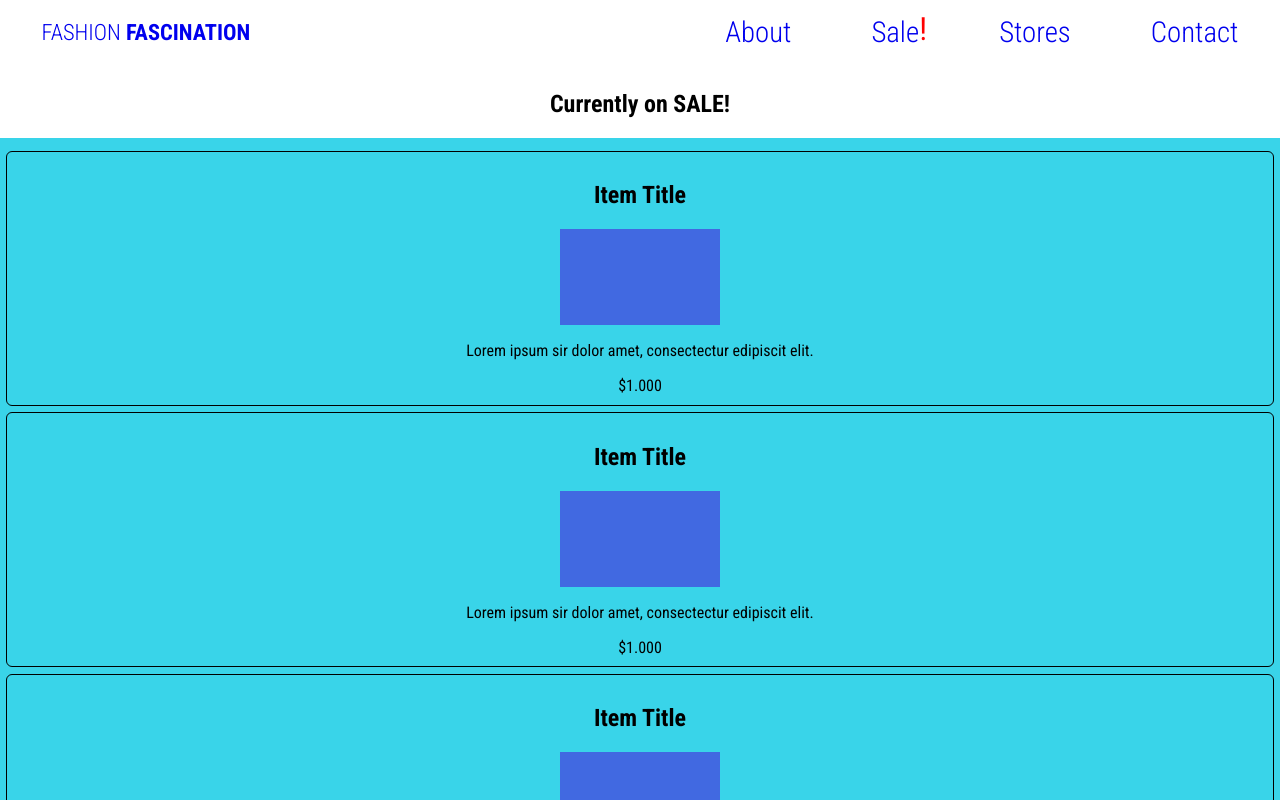
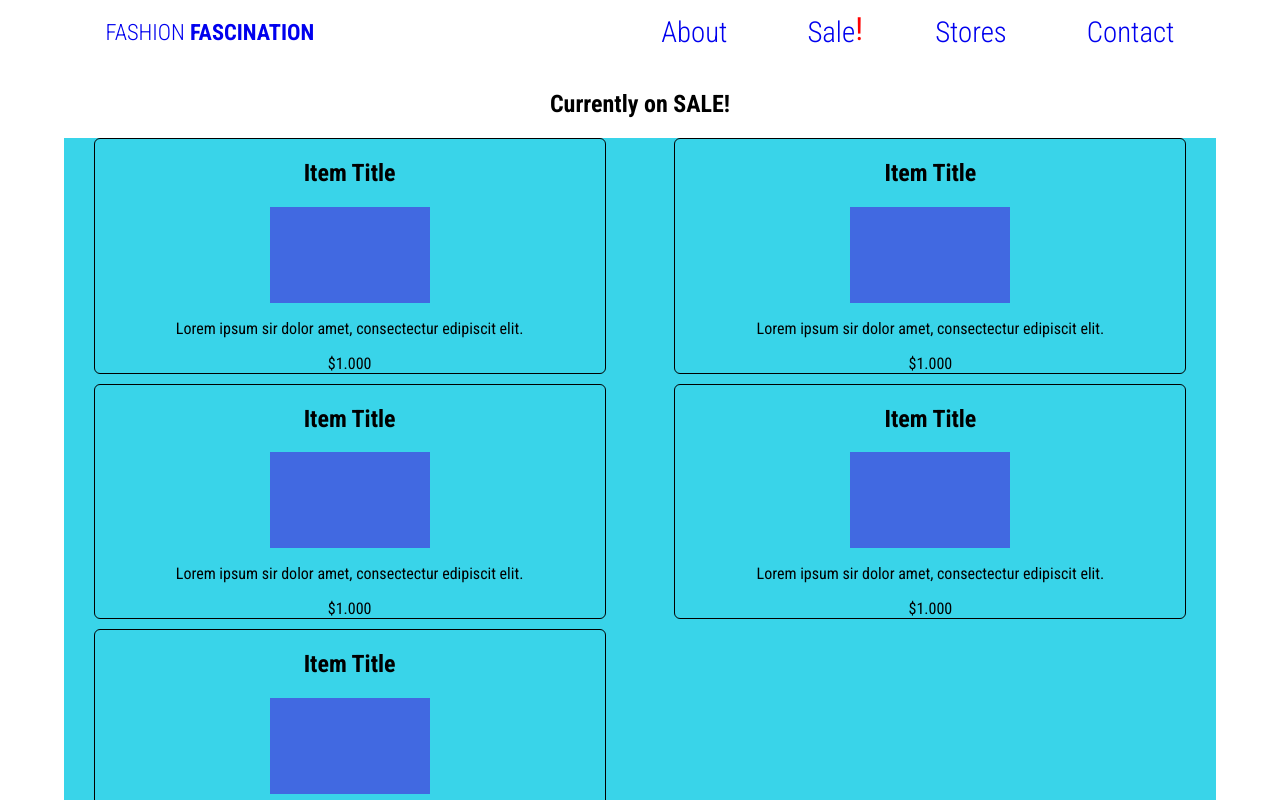
Before and after one commit to MarcelNDG/Fashion-2, a React (Create React App) app: page /sale in a window 1280 px wide. Built offline with nearby package versions, Linux system fonts and the light colour scheme.

Commit message:
Responsive sale items start

```diff
--- a/src/App.css
+++ b/src/App.css
@@ -20,6 +20,9 @@ body{
   "main main"
   "footer footer";
   overflow:auto;
+
+  justify-content: center;
+
 }
 
 /* -- TOPNAV -- */
@@ -116,6 +119,8 @@ main{
   width: 100vw;
 
   grid-area: main;
+
+  width: 90vw;
 }
 
 .logo{
@@ -230,20 +235,21 @@ footer{
 
 .saleItemSection{
   display: grid;
-
+  justify-content: center;
   grid-template-columns: 1fr;
   background-color: rgb(57, 212, 233);
   height: 100%;
-  width: 100%;
-  padding: 0.4rem;
+  width: 90vw;
+
 
 }
 
 .saleItemContainer{
   border: 1px #000 solid;
   border-radius: 6px;
-  padding: 0.6rem;
-  margin-top: 0.4rem;
+
+
+  width: 90vw
 
 }
 
@@ -324,6 +330,23 @@ footer{
   /* --- Season Menu --- */
   .seasonMenu  ul{
     bottom: 10.6rem;
+  }
+
+  .saleItemSection{
+
+  justify-content: center;
+ justify-items: center;
+
+  grid-template-columns: 1fr 1fr;
+  grid-gap: 0.6rem;
+
+  height: 100%;
+  width: 90vw;
+  }
+
+  .saleItemContainer{
+    width: 40vw;
+    align-self: center;
   }
 }
 
```
